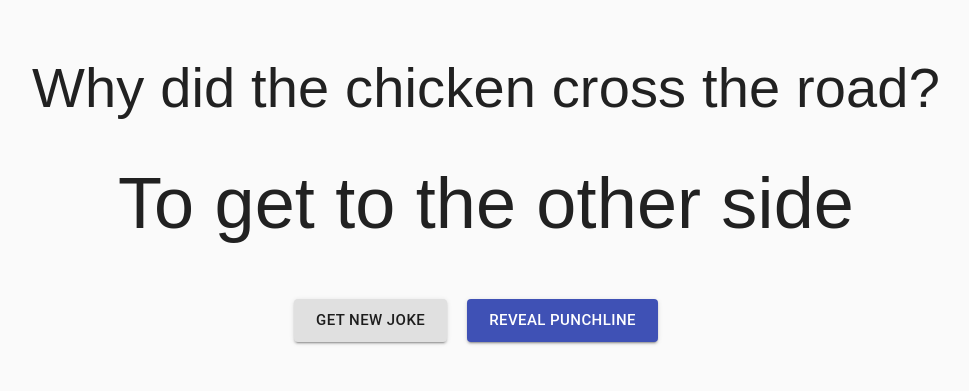
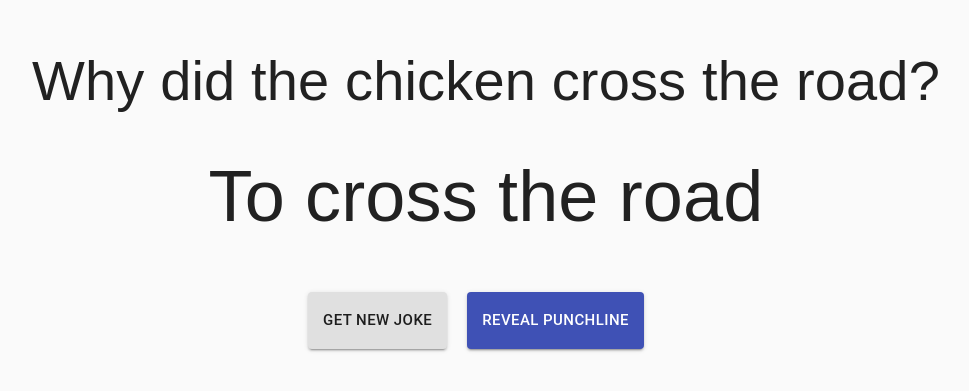
Before and after one commit to Benjamin-Wofford/random_joke, a React (Create React App) app: page / in a window 1280 px wide. Shown: the part 195-586 px from the top of the page, without its empty margins (154-1123 px from the left). Built offline with nearby package versions, Linux system fonts and the light colour scheme.

Commit message:
set up state for the app

```diff
--- a/src/components/App.js
+++ b/src/components/App.js
@@ -7,14 +7,22 @@ import CssBaseline from "@material-ui/core/CssBaseline";
 import "./App.css";
 
 class App extends React.Component {
+
+  state = {
+    setup: "Why did the chicken cross the road?",
+    punchline: "To cross the road"
+  }
+
+
   render() {
+
 
 
     return (
       <div className="grid">
         <CssBaseline />
-        <Setup />
-        <Punchline />
+        <Setup setup={this.state.setup}/>
+        <Punchline punchline={this.state.punchline}/>
         <div className="rowMaker">
           <NewJokeButton />
           <PunchlineButton />
--- a/src/components/NewJokeButton.js
+++ b/src/components/NewJokeButton.js
@@ -3,7 +3,7 @@ import Button from '@material-ui/core/Button'
 
 class NewJokeButton extends React.Component{
     render(){
-       return <Button className='button' variant="contained" size="large">Get new joke</Button>
+       return <Button style={{padding:15}} className='button' variant="contained" size="large">Get new joke</Button>
     }
 }
 
--- a/src/components/Punchline.js
+++ b/src/components/Punchline.js
@@ -2,7 +2,7 @@ import React from 'react';
 
 class Punchline extends React.Component{
     render(){
-       return <p className='punchline'>To get to the other side</p>
+       return <p  className='punchline'>{this.props.punchline}</p>
     }
 }
 
--- a/src/components/PunchlineButton.js
+++ b/src/components/PunchlineButton.js
@@ -4,7 +4,7 @@ import Button from '@material-ui/core/Button'
 
 class PunchlineButton extends React.Component{
     render(){
-       return <Button color="primary" style={{margin: 20}}className='button' variant='contained' size='large'>Reveal Punchline</Button>
+       return <Button color="primary" style={{margin: 20, padding: 15}}className='button' variant='contained' size='large'>Reveal Punchline</Button>
     }
 }
 
--- a/src/components/Setup.js
+++ b/src/components/Setup.js
@@ -2,7 +2,7 @@ import React from 'react';
 
 class Setup extends React.Component{
     render(){
-      return <p className='setup'>Why did the chicken cross the road?</p>
+      return <p className='setup'>{this.props.setup}</p>
     }
 }
 
```
